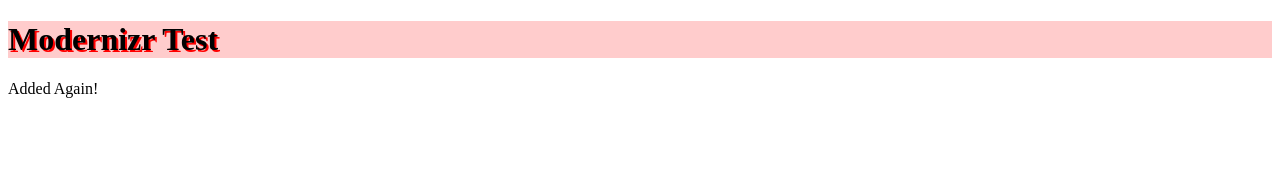
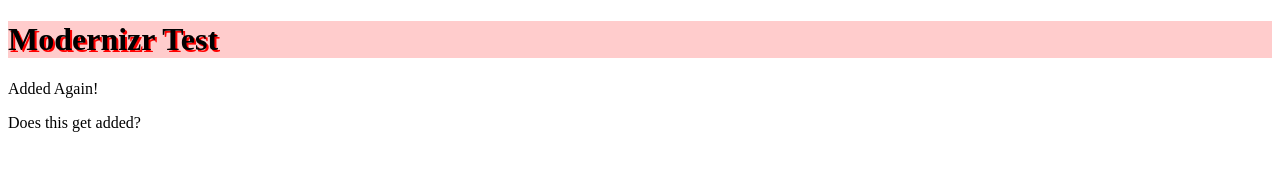
Before and after one commit to gsantella/ModernizrProject, a plain HTML site: page index.html in a window 1280 px wide. Drawn offline with Linux system fonts and the light colour scheme.

Commit message:
Commit New Message

```diff
--- a/index.html
+++ b/index.html
@@ -13,6 +13,7 @@
 <body>
 	<h1>Modernizr Test</h1>
 	<p>Added Again!</p>
+	<p>Does this get added?</p>
 </body>
 
 </html>
```
